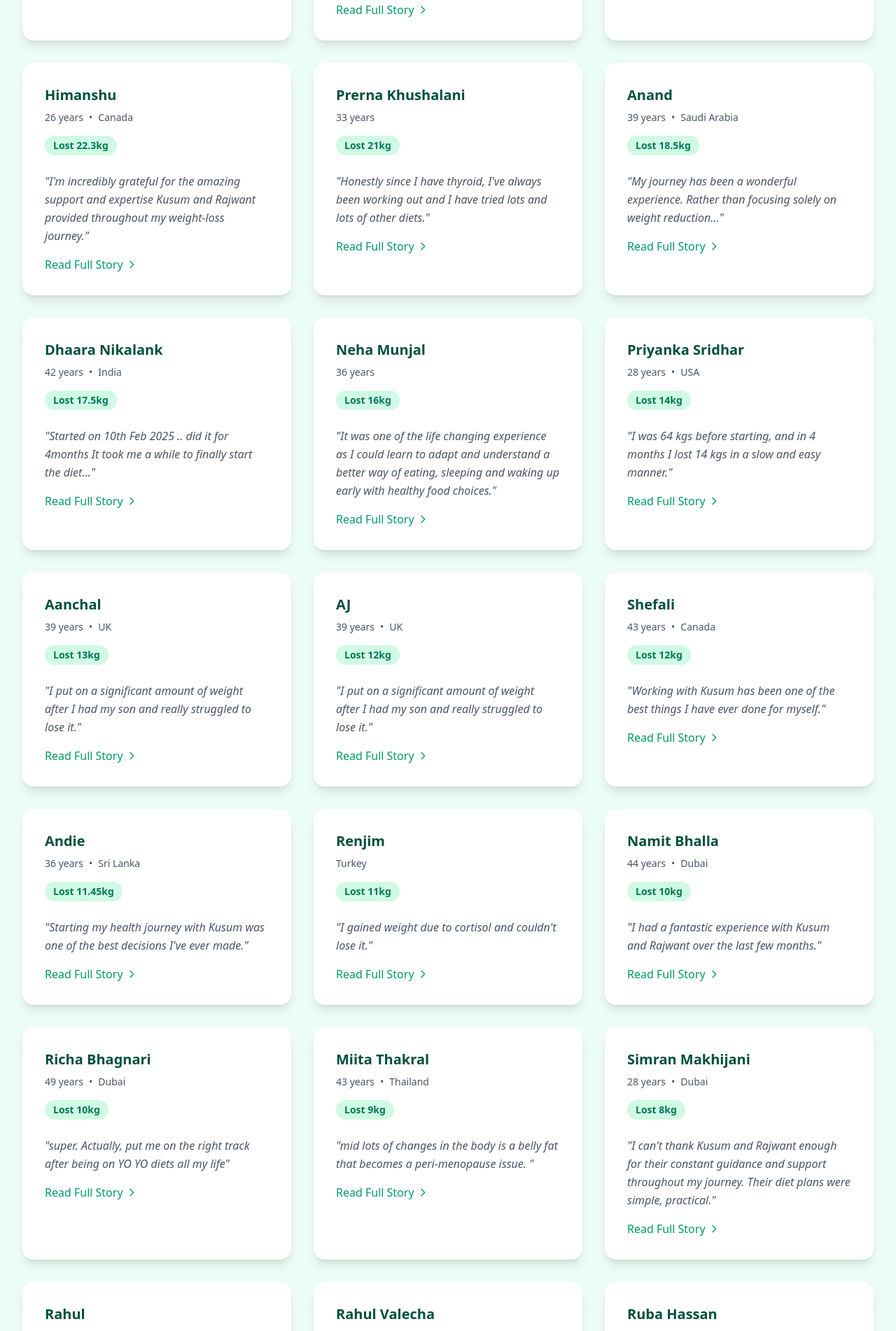
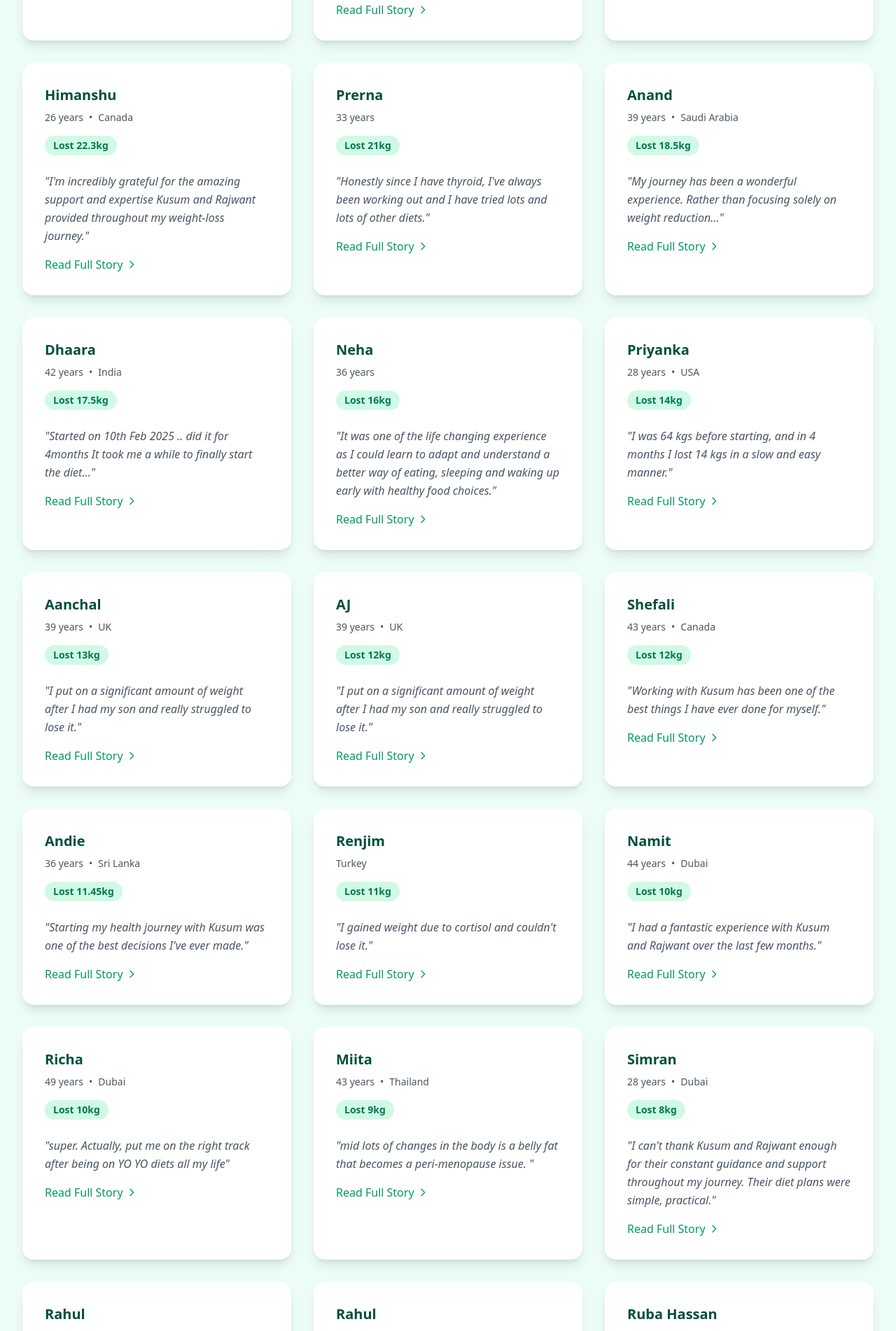
Before and after one commit to AmanMishra0987/nutri, a React (Vite) app: page /testimonials in a window 1280 px wide. Shown: the part 1143-3045 px from the top of the page at 70% size. Built offline with nearby package versions, Linux system fonts and the light colour scheme.

Commit message:
Shorten names in testimonials

```diff
--- a/src/pages/TestimonialsPage.jsx
+++ b/src/pages/TestimonialsPage.jsx
@@ -16,7 +16,7 @@ const TRANSFORMATIONS = [
   },
   {
     id: "2",
-    name: "Priyanka Ramchandani",
+    name: "Priyanka",
     age: 40,
     location: "Dubai",
     weightLost: "3kg",
@@ -25,7 +25,7 @@ const TRANSFORMATIONS = [
   },
   {
     id: "3",
-    name: "Simran Makhijani",
+    name: "Simran",
     age: 28,
     location: "Dubai",
     weightLost: "8kg",
@@ -34,7 +34,7 @@ const TRANSFORMATIONS = [
   },
   {
     id: "4",
-    name: "Namit Bhalla",
+    name: "Namit",
     age: 44,
     location: "Dubai",
     weightLost: "10kg",
@@ -43,7 +43,7 @@ const TRANSFORMATIONS = [
   },
   {
     id: "5",
-    name: "Richa Bhagnari",
+    name: "Richa",
     age: 49,
     location: "Dubai",
     weightLost: "10kg",
@@ -61,7 +61,7 @@ const TRANSFORMATIONS = [
   },
   {
     id: "7",
-    name: "Dhaara Nikalank",
+    name: "Dhaara",
     age: 42,
     location: "India",
     weightLost: "17.5kg",
@@ -97,7 +97,7 @@ const TRANSFORMATIONS = [
   },
   {
     id: "11",
-    name: "Miita Thakral",
+    name: "Miita",
     age: 43,
     location: "Thailand",
     weightLost: "9kg",
@@ -142,7 +142,7 @@ const TRANSFORMATIONS = [
   },
   {
     id: "16",
-    name: "Rahul Valecha",
+    name: "Rahul",
     age: 32,
     location: "Dubai",
     weightLost: "8kg",
@@ -160,7 +160,7 @@ const TRANSFORMATIONS = [
   },
   {
     id: "18",
-    name: "Prerna Khushalani",
+    name: "Prerna",
     age: 33,
     location: null,
     weightLost: "21kg",
@@ -178,7 +178,7 @@ const TRANSFORMATIONS = [
   },
   {
     id: "20",
-    name: "Priyanka Sridhar",
+    name: "Priyanka",
     age: 28,
     location: "USA",
     weightLost: "14kg",
@@ -187,7 +187,7 @@ const TRANSFORMATIONS = [
   },
   {
     id: "21",
-    name: "Neha Munjal",
+    name: "Neha",
     age: 36,
     location: null,
     weightLost: "16kg",
```
